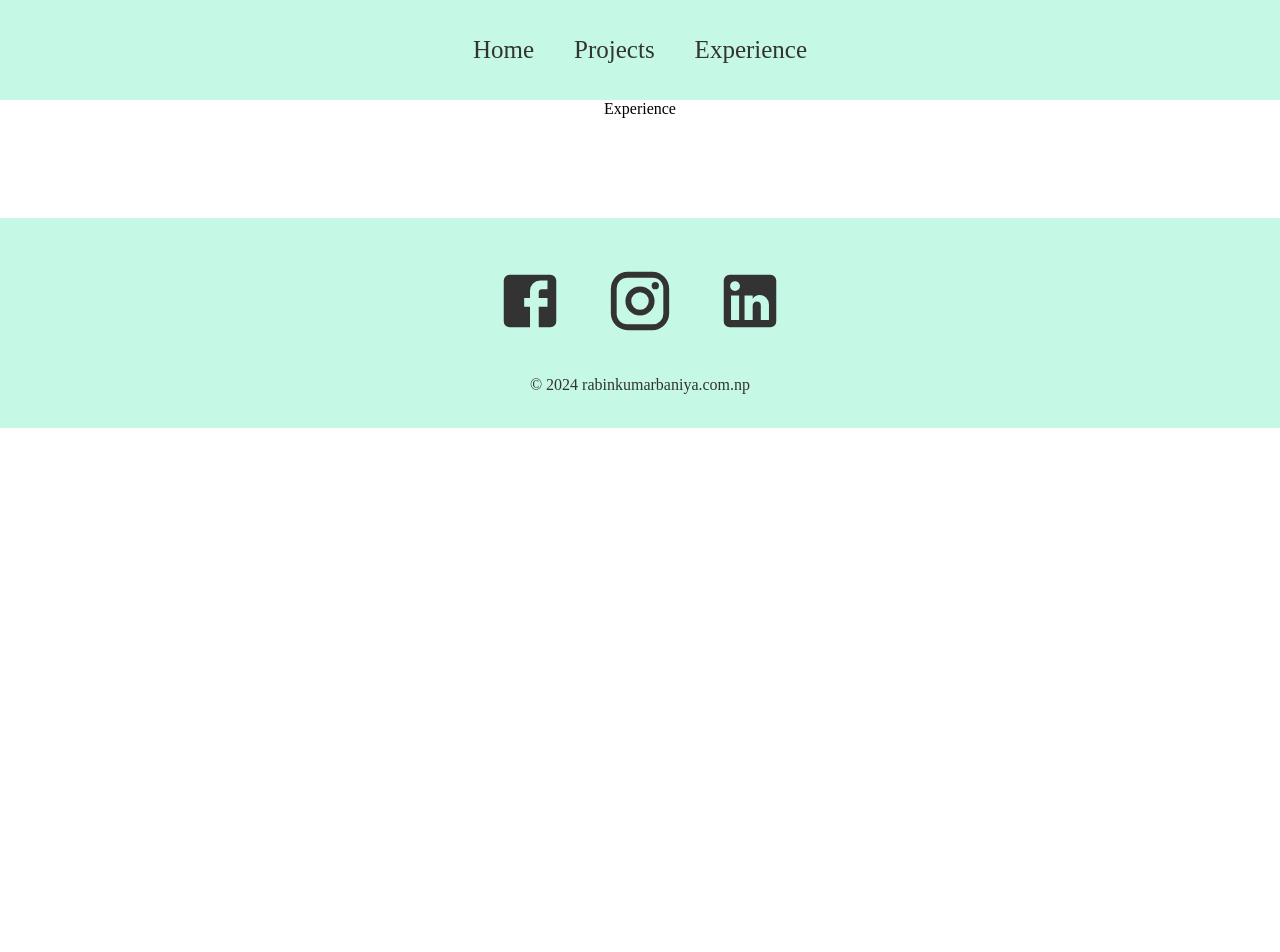
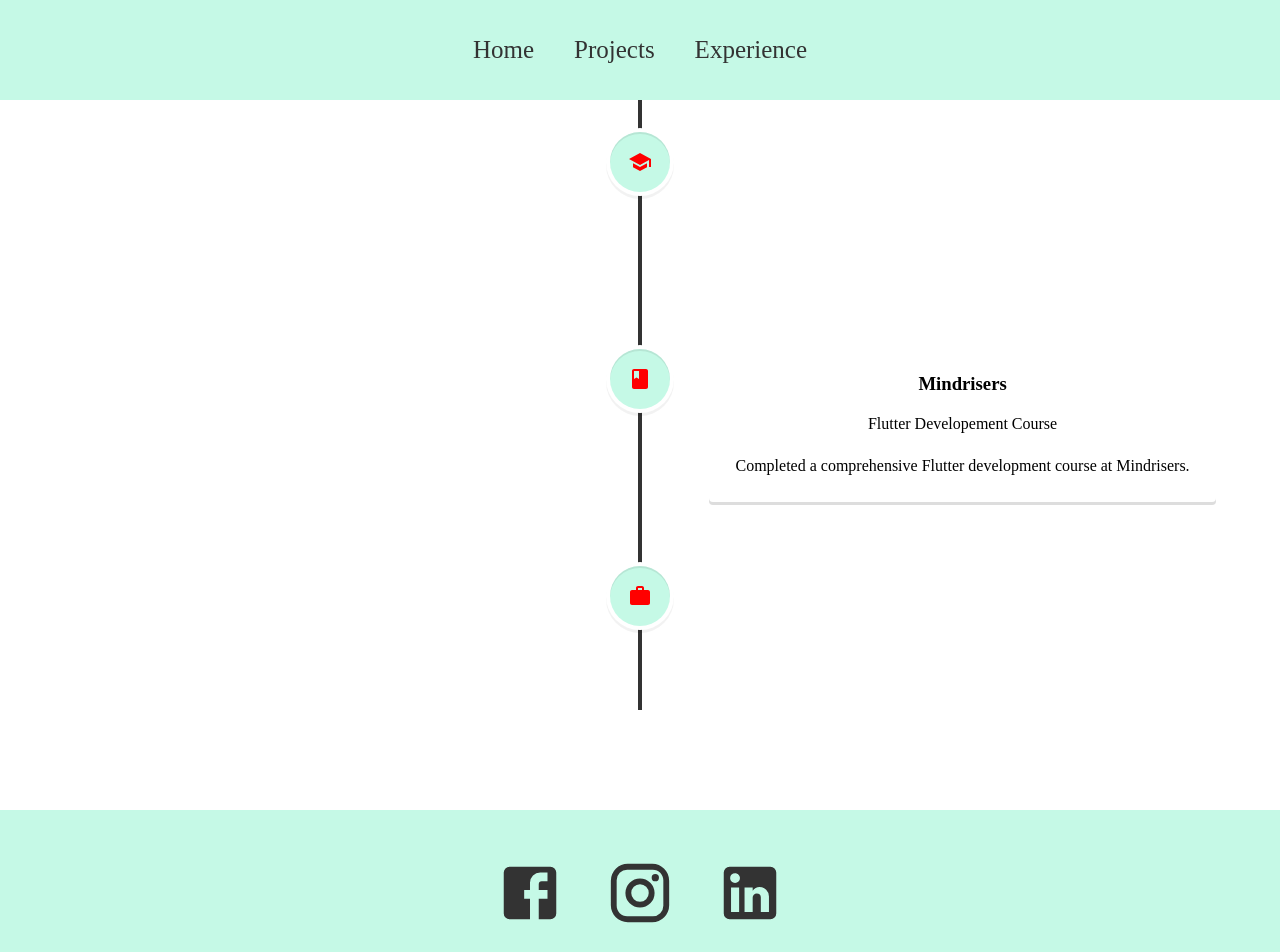
Before and after one commit to RabinKumarBaniya/portfolio, a React (Vite) app: page /experience in a window 1280 px wide. Shown: the top 952 px of the page. Before the commit the page ends 800 px from the top, so only its background shows below. Built offline with nearby package versions, Linux system fonts and the light colour scheme.

Commit message:
experience

```diff
--- a/src/components/Footer.jsx
+++ b/src/components/Footer.jsx
@@ -1,17 +1,23 @@
-import { Facebook, Instagram,LinkedIn } from "@material-ui/icons"
-import "../styles/Footer.css"
+import { Facebook, Instagram, LinkedIn } from "@material-ui/icons";
+import "../styles/Footer.css";
 
 function Footer() {
   return (
     <div className='footer'>
         <div className="socialMedia">
-            <Facebook />
-            <Instagram />
-            <LinkedIn />
+            <a href="https://www.facebook.com/RabinKrBaniya/" target="_blank" rel="noopener noreferrer">
+                <Facebook />
+            </a>
+            <a href="https://www.instagram.com/rabinkumarbaniya/" target="_blank" rel="noopener noreferrer">
+                <Instagram />
+            </a>
+            <a href="https://www.linkedin.com/in/rabin-kumar-baniya-156b45237" target="_blank" rel="noopener noreferrer">
+                <LinkedIn />
+            </a>
         </div>
         <p> &copy; 2024 rabinkumarbaniya.com.np</p>
     </div>
-  )
+  );
 }
 
-export default Footer
+export default Footer;
--- a/src/pages/Experience.jsx
+++ b/src/pages/Experience.jsx
@@ -1,8 +1,27 @@
-import React from 'react'
+import { VerticalTimeline, VerticalTimelineElement } from "react-vertical-timeline-component"
+import "react-vertical-timeline-component/style.min.css";
+import { School,Work,Book } from "@material-ui/icons";
 
 function Experience() {
   return (
-    <div>Experience</div>
+    <div className="experience">
+      <VerticalTimeline lineColor="#333333">
+        <VerticalTimelineElement className="vertical-timeline-element-education" date="2017 - 2021" iconStyle={{background: "#c5f9e6", color: "red" }} icon={<School />}>
+          <h3 className="vertical-timeline-element-title">Asian College Of Higher Studies</h3>
+          <p>Putalisadak, Kathmandu</p>
+          <p>Bsc Computer Science and Information Technology (Bsc CSIT)</p>
+        </VerticalTimelineElement>
+        <VerticalTimelineElement className="vertical-timeline-element-work" iconStyle={{background: "#c5f9e6", color: "red" }} icon={<Book />}>
+          <h3 className="vertical-timeline-element-title">Mindrisers</h3>
+          <p>Flutter Developement Course</p>
+          <p>Completed a comprehensive Flutter development course at Mindrisers.</p>
+        </VerticalTimelineElement>
+        <VerticalTimelineElement className="vertical-timeline-element-title" date="2024 - ?" iconStyle={{background: "#c5f9e6", color: "red" }} icon={<Work />}>
+          <h3 className="vertical-timeline-element-title">Web Development</h3>
+          <p>Seeking job opportunities in web development.</p>
+        </VerticalTimelineElement>
+      </VerticalTimeline>
+    </div>
   )
 }
 
--- a/src/pages/Home.jsx
+++ b/src/pages/Home.jsx
@@ -9,6 +9,7 @@ import  mongodb from '../assets/mongodb.svg';
 import node from '../assets/node.svg';
 import redux from '../assets/redux.svg';
 import tailwind from '../assets/tailwind.svg';
+import figma from '../assets/figma.svg';
 import "../styles/Home.css"
 
 function Home() {
@@ -17,10 +18,16 @@ function Home() {
       <div className='about'>
         <h2>Hi, I am Rabin Kumar Baniya</h2>
         <div className='prompt'>
-          <p>A software developer with a passion for learing and creating</p>
-          <LinkedIn />
-          <GitHub />
-          <Email />
+          <p>Enthusiastic Developing Web Application</p>
+          <a href="https://www.linkedin.com/in/rabin-kumar-baniya-156b45237" target="_blank" rel="noopener noreferrer">
+                <LinkedIn />
+          </a>
+          <a href="https://github.com/RabinKumarBaniya" target="_blank" rel="noopener noreferrer">
+                <GitHub />
+          </a>
+          <a href="mailto:rabinkrbaniya09@gmail.com">
+                <Email />
+            </a>
         </div>
       </div>
       <div className='skills'>
@@ -36,6 +43,7 @@ function Home() {
         <img src={redux} alt='React Icon' width='70' height='70' />
         <img src={tailwind} alt='React Icon' width='70' height='70' />
         <img src={firebase} alt='React Icon' width='70' height='70' />
+        <img src={figma} alt='React Icon' width='70' height='70' />
         </div>
       </div>
     </div>
--- a/src/styles/Footer.css
+++ b/src/styles/Footer.css
@@ -19,6 +19,7 @@
   }
   .socialMedia svg:hover {
     color: red;
+    transform: scale(1.2);
   }
 
   .footer p {
--- a/src/styles/Home.css
+++ b/src/styles/Home.css
@@ -3,6 +3,7 @@
     align-items: center;
     font-family: "Arial", sans-serif;
     color: #333333;
+    margin-top: 2px;
   }
 
   .about {
@@ -23,7 +24,20 @@
     font-size: 80px;
     color: #e9d35b;
     height: 50px;
+    cursor: pointer;
+    animation: colorScale 2s infinite alternate;
   }
+
+  @keyframes colorScale {
+    0% {
+      color: #e9d35b;
+      transform: scale(1);
+    }
+    100% {
+      color: red;
+    }
+  }
+
 
   .about .prompt {
     width: 40%;
@@ -39,6 +53,7 @@
 
   .prompt svg:hover {
     color: red;
+    transform: scale(1.2);
   }
 
   .skills {
@@ -55,12 +70,37 @@
     flex-wrap: wrap;
     justify-content: center;
     gap: 10px;
+    cursor: pointer;
+  }
+  .skills-icons img {
+    transition: transform 0.3s ease;
+  }
+
+  .skills-icons img:hover {
+    transform: scale(1.2);
   }
 
 
   .skills h1 {
     color: #333333;
   }
+
+  @keyframes slideInAnimation {
+    0% {
+      transform: translateY(-100%);
+      opacity: 0;
+    }
+    100% {
+      transform: translateY(0);
+      opacity: 1;
+    }
+  }
+
+  .prompt p {
+    animation: slideInAnimation 1s ease-in-out forwards;
+    color: gray;
+  }
+
 
 
   @media only screen and (max-width: 600px) {
--- a/src/styles/Navbar.css
+++ b/src/styles/Navbar.css
@@ -15,6 +15,7 @@
 
   .links a:hover {
     color: red;
+    transform: scale(1.2);
   }
 
 
```
Also changed, not shown: src/assets/figma.svg (added).
